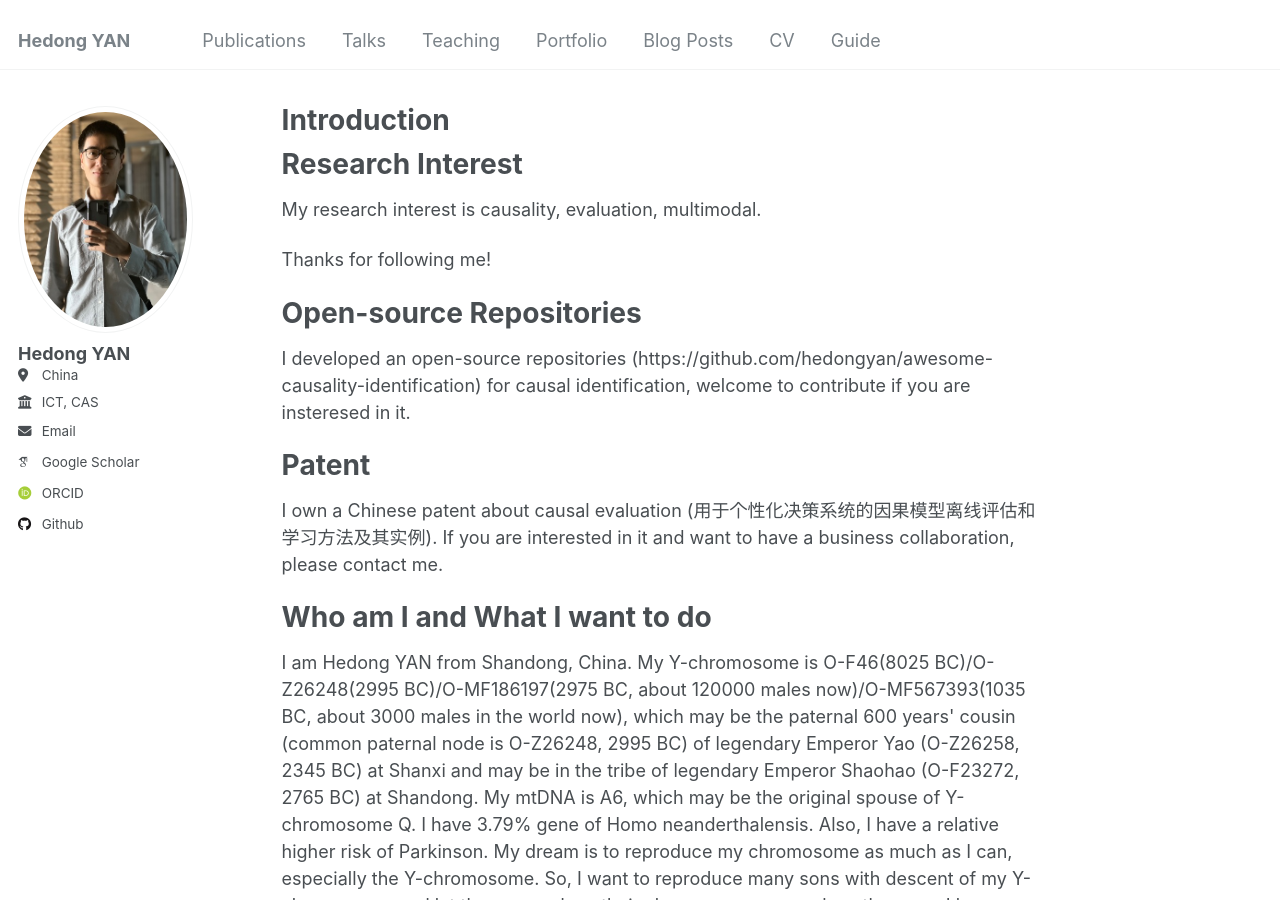
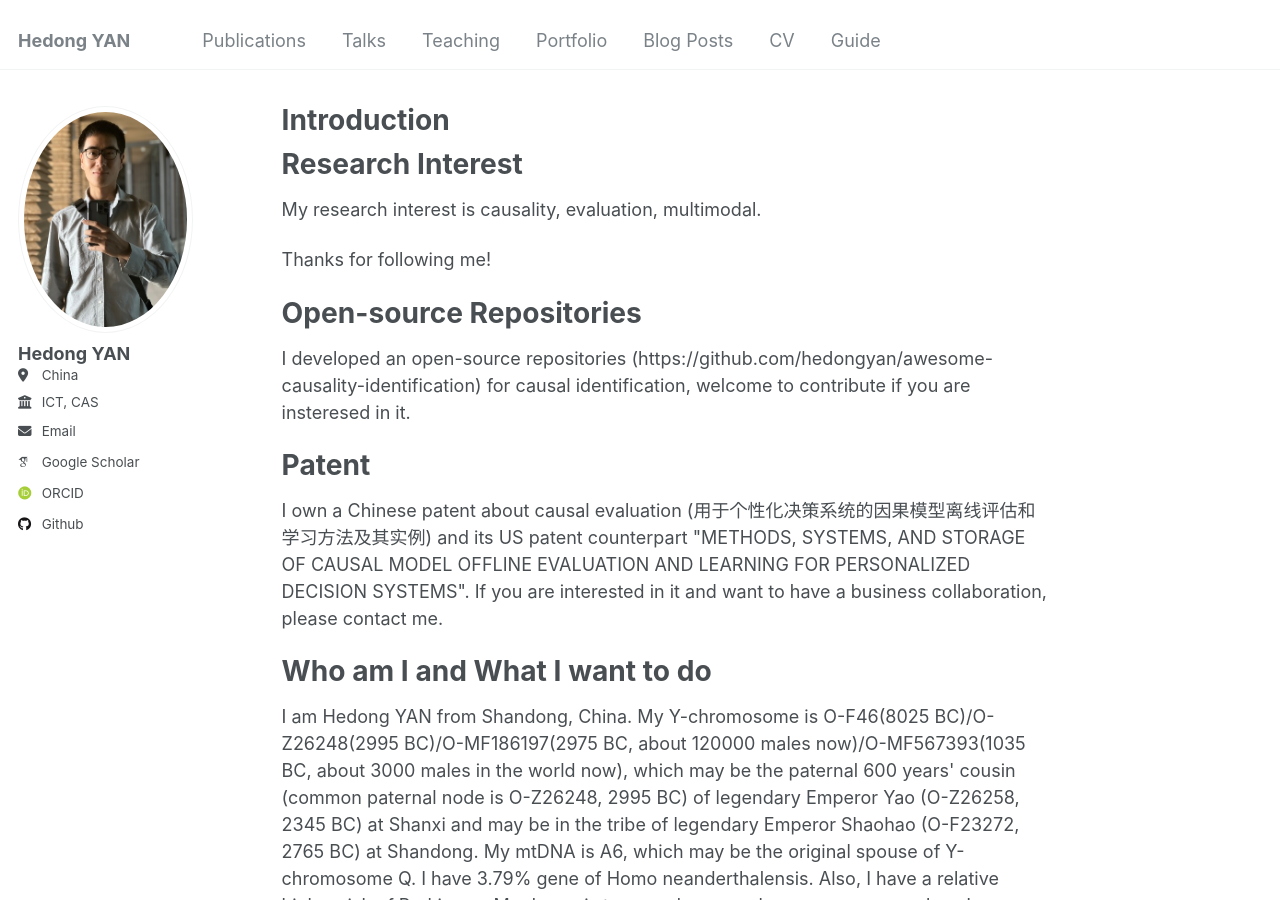
Before and after one commit to hedongyan/hedongyan.github.io, a Jekyll site: the page built from _pages/about.html, in a window 1280 px wide and 900 px high. Built offline with Jekyll 4.4.1, drawn with Linux system fonts in a browser that asks for light colours; some web fonts are replaced.

Commit message:
Update about.html

```diff
--- a/_pages/about.html
+++ b/_pages/about.html
@@ -18,7 +18,7 @@ I developed an open-source repositories (https://github.com/hedongyan/awesome-ca
 
 <h1>Patent</h1>
 <p>
-  I own a Chinese patent about causal evaluation (用于个性化决策系统的因果模型离线评估和学习方法及其实例). If you are interested in it and want to have a business collaboration, please contact me.
+  I own a Chinese patent about causal evaluation (用于个性化决策系统的因果模型离线评估和学习方法及其实例) and its US patent counterpart "METHODS, SYSTEMS, AND STORAGE OF CAUSAL MODEL OFFLINE EVALUATION AND LEARNING FOR PERSONALIZED DECISION SYSTEMS". If you are interested in it and want to have a business collaboration, please contact me.
 </p>
 
 <h1>Who am I and What I want to do</h1>
```
